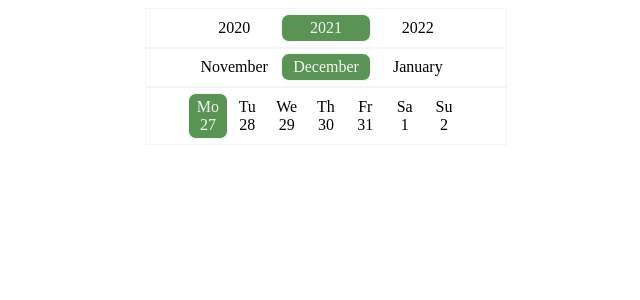
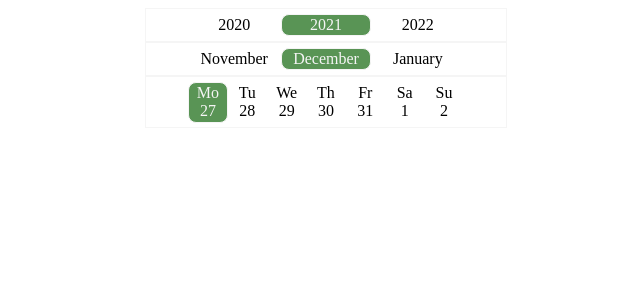
Before and after one commit to Inaztm/vue2-week-calendar, a Vue app: page / in a window 1280 px wide. Shown: the top 300 px of the page, without its empty margins (314-954 px from the left). Built offline with nearby package versions, Linux system fonts and the light colour scheme.

Commit message:
fix padding

```diff
--- a/package.json
+++ b/package.json
@@ -1,6 +1,6 @@
 {
   "name": "vue2-week-calendar",
-  "version": "1.0.22.1",
+  "version": "1.0.24",
   "private": false,
   "keywords": ["vue2", "calendar", "week", "mouth", "date"],
   "repository": {
--- a/src/components/WeekCalendar.vue
+++ b/src/components/WeekCalendar.vue
@@ -266,7 +266,7 @@ export default Vue.extend({
     user-select: none;
     align-items: center;
     justify-content: center;
-    padding: 0.25rem;
+    padding: 0.08rem 0.25rem;
 
     &--active {
       background-color: var(--week-calendar-accent-color);
```
